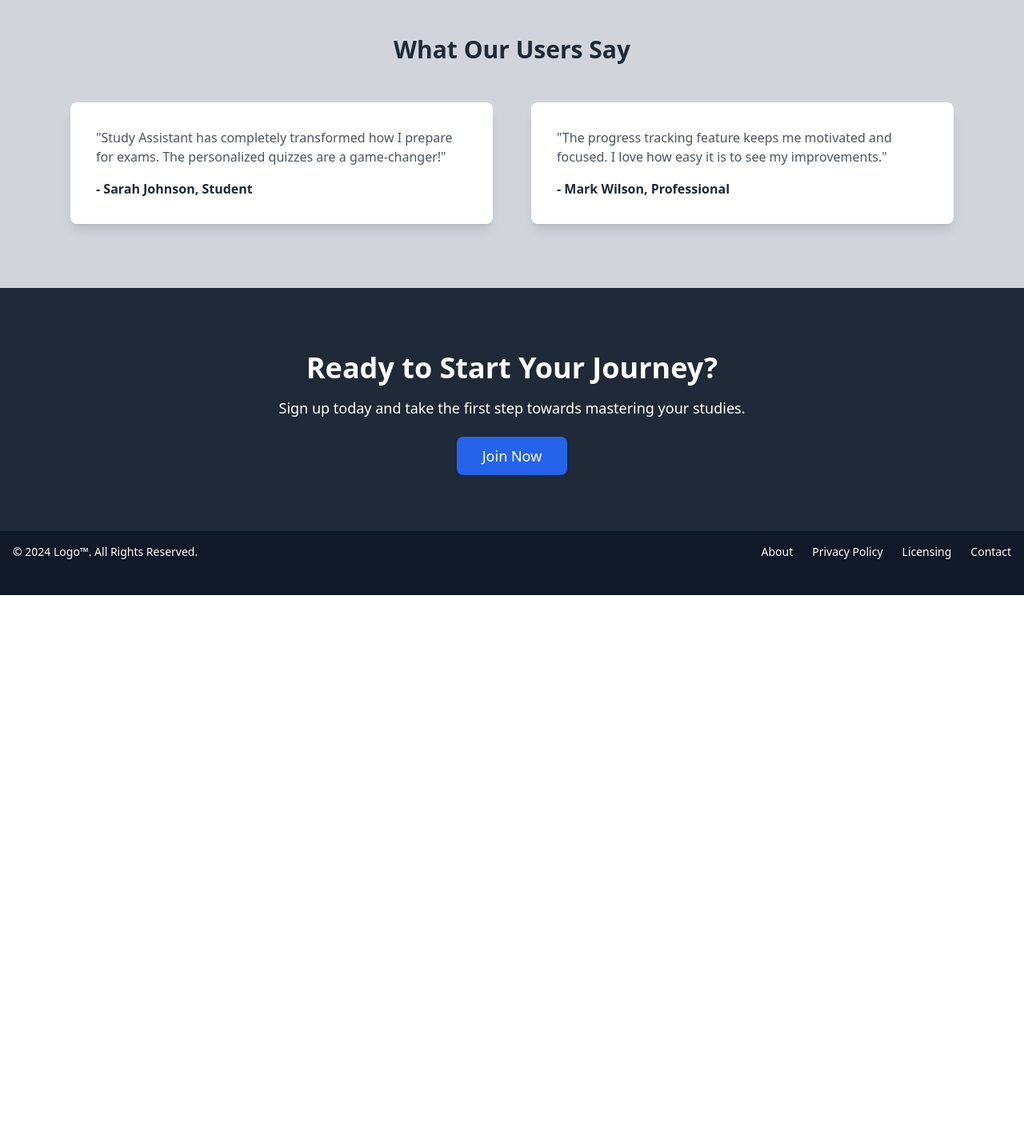
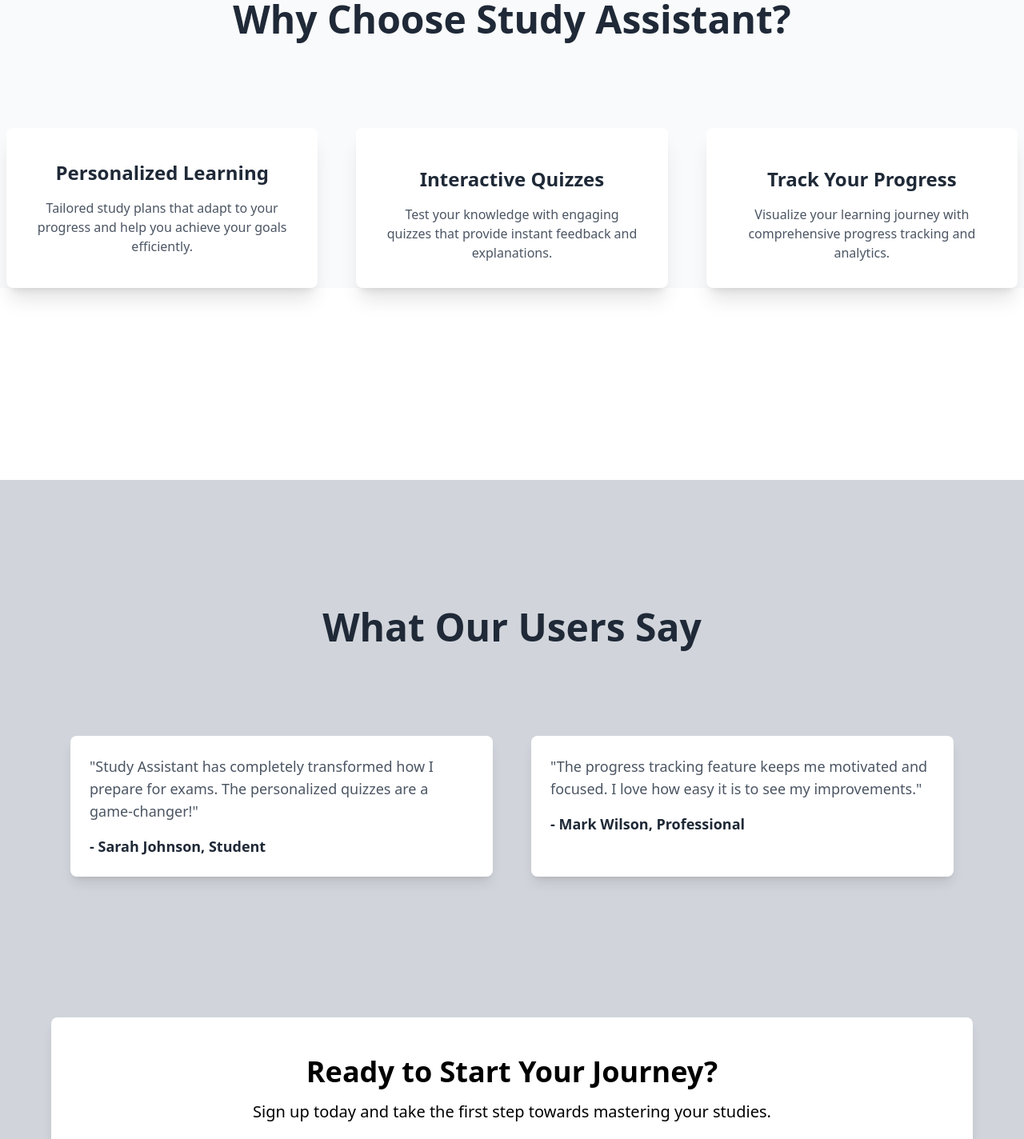
Before and after one commit to Gabb3e/ai_assistant_teacher, a React (Create React App) app in the folder frontend/: page / in a window 1280 px wide. Shown: the part 1040-2464 px from the top of the page at 80% size. Before the commit the page ends 1784 px from the top, so only its background shows below. Built offline with nearby package versions, Linux system fonts and the light colour scheme.

Commit message:
added footer and changed layout for landingpage

```diff
--- a/frontend/src/Footer.js
+++ b/frontend/src/Footer.js
@@ -2,11 +2,11 @@ import React from 'react'
 
 function Footer() {
     return (
-        <footer className="bg-gray-900 h-20">
+        <footer className="bg-gray-900 h-28">
             <div className="w-full mx-auto max-w-screen-xl p-4 md:flex md:items-center md:justify-between">
-                <span className="text-sm text-white sm:text-center">© 2024 <a href="" className="hover:underline">Logo™</a>. All Rights Reserved.
+                <span className="text-xl text-white sm:text-center">© 2024 <a href="" className="hover:underline">Logo™</a>. All Rights Reserved.
                 </span>
-                <ul className="flex flex-wrap items-center mt-3 text-sm font-medium text-white sm:mt-0">
+                <ul className="flex flex-wrap items-center mt-3 text-xl font-medium text-white sm:mt-0">
                     <li>
                         <a href="#" className="hover:underline me-4 md:me-6">About</a>
                     </li>
--- a/frontend/src/LandingPage.js
+++ b/frontend/src/LandingPage.js
@@ -1,6 +1,6 @@
-import React from 'react';
-import { Link } from 'react-router-dom';
-import Footer from './Footer';
+import React from "react";
+import { Link } from "react-router-dom";
+import Footer from "./Footer";
 
 const LandingPage = () => {
   return (
@@ -8,63 +8,91 @@ const LandingPage = () => {
       {/* Navbar */}
       <nav className="flex justify-between items-center p-1 bg-gray-900 shadow">
         <div></div> {/* Empty div for alignment */}
-        <div className='pt-6 pr-9'>
+        <div className="pt-6 pr-9 mb-6">
           {/* Use Link to navigate to Login and Register */}
-          <Link to="/Login" className="text-white text-md font-semibold hover:text-gray-900 mr-4">Login</Link>
-          <Link to="/Register" className="bg-blue-600 text-white font-semibold text-md py-2 px-4 rounded-lg hover:bg-blue-700 transition duration-300">Sign Up</Link>
+          <Link
+            to="/Login"
+            className="text-white text-md font-semibold hover:text-gray-900 mr-4"
+          >
+            Login
+          </Link>
+          <Link
+            to="/Register"
+            className="bg-blue-600 text-white font-semibold text-md py-2 px-4 rounded-lg hover:bg-blue-700 transition duration-300"
+          >
+            Sign Up
+          </Link>
         </div>
       </nav>
 
+      <div className="min-h-screen bg-gray-900">
         {/* Logo Image */}
-      <div className="flex justify-center items-center bg-gray-900">
+        <div className="flex justify-center items-center bg-gray-900 mt-20">
           <img
             src="./AI-logo.webp"
             alt="Login Illustration"
-          className="h-30 w-60"
+            className="h-96 w-96"
           />
         </div>
-
         {/* Hero Section */}
-      <header className="flex flex-col items-center justify-center text-center bg-gray-900 py-10">
-        <h1 className="text-5xl font-bold text-white leading-tight mb-4">Empower Your Learning Journey</h1>
+        <header className="flex flex-col items-center justify-center text-center bg-gray-900 mt-20">
+          <h1 className="text-5xl font-bold text-white leading-tight mb-4">
+            Empower Your Learning Journey
+          </h1>
           <p className="text-xl text-white mb-8">
-          Personalized study plans, quizzes, and resources tailored to help you excel in your studies.
+            Personalized study plans, quizzes, and resources tailored to help
+            you excel in your studies.
           </p>
-        <Link to="/Register" className="bg-blue-600 text-white py-3 px-8 rounded-lg text-lg font-medium hover:bg-blue-700 transition duration-300">
+          <Link
+            to="/Register"
+            className="bg-blue-600 text-white py-3 px-8 rounded-lg text-lg font-medium hover:bg-blue-700 transition duration-300"
+          >
             Get Started
           </Link>
         </header>
+      </div>
 
       {/* Features Section */}
-      <section className="py-20 bg-gray-50">
-        <div className="max-w-6xl mx-auto px-6">
-          <h2 className="text-3xl font-bold text-gray-800 text-center mb-12">Why Choose Study Assistant?</h2>
+      <section className="bg-gray-50 mb-60">
+        <div className="max-w-7xl mx-auto px-2">
+          <h2 className="text-5xl font-bold text-gray-800 text-center mt-40 mb-28">
+            Why Choose Study Assistant?
+          </h2>
           <div className="grid grid-cols-1 md:grid-cols-3 gap-12">
-            <div className="bg-white p-8 rounded-lg shadow-lg text-center">
+            <div className="bg-white p-6 rounded-lg shadow-xl text-center">
               <div className="text-blue-600 text-4xl mb-4">
                 <i className="fas fa-brain"></i>
               </div>
-              <h3 className="text-xl font-semibold text-gray-800 mb-4">Personalized Learning</h3>
+              <h3 className="text-2xl font-semibold text-gray-800 mb-4">
+                Personalized Learning
+              </h3>
               <p className="text-gray-600">
-                Tailored study plans that adapt to your progress and help you achieve your goals efficiently.
+                Tailored study plans that adapt to your progress and help you
+                achieve your goals efficiently.
               </p>
             </div>
-            <div className="bg-white p-8 rounded-lg shadow-lg text-center">
+            <div className="bg-white p-8 rounded-lg shadow-xl text-center">
               <div className="text-blue-600 text-4xl mb-4">
                 <i className="fas fa-check-circle"></i>
               </div>
-              <h3 className="text-xl font-semibold text-gray-800 mb-4">Interactive Quizzes</h3>
+              <h3 className="text-2xl font-semibold text-gray-800 mb-4">
+                Interactive Quizzes
+              </h3>
               <p className="text-gray-600">
-                Test your knowledge with engaging quizzes that provide instant feedback and explanations.
+                Test your knowledge with engaging quizzes that provide instant
+                feedback and explanations.
               </p>
             </div>
-            <div className="bg-white p-8 rounded-lg shadow-lg text-center">
+            <div className="bg-white p-8 rounded-lg shadow-xl text-center">
               <div className="text-blue-600 text-4xl mb-4">
                 <i className="fas fa-chart-line"></i>
               </div>
-              <h3 className="text-xl font-semibold text-gray-800 mb-4">Track Your Progress</h3>
+              <h3 className="text-2xl font-semibold text-gray-800 mb-4">
+                Track Your Progress
+              </h3>
               <p className="text-gray-600">
-                Visualize your learning journey with comprehensive progress tracking and analytics.
+                Visualize your learning journey with comprehensive progress
+                tracking and analytics.
               </p>
             </div>
           </div>
@@ -72,34 +100,44 @@ const LandingPage = () => {
       </section>
 
       {/* Testimonials Section */}
-      <section className="py-20 bg-gray-300">
+      <section className="py-20 bg-gray-300 min-h-screen">
         <div className="max-w-6xl mx-auto px-6">
-          <h2 className="text-3xl font-bold text-gray-800 text-center mb-12">What Our Users Say</h2>
+          <h2 className="text-5xl font-bold text-gray-800 text-center mt-20 mb-28">
+            What Our Users Say
+          </h2>
           <div className="grid grid-cols-1 md:grid-cols-2 gap-12">
-            <div className="bg-white p-8 rounded-lg shadow-lg">
+            <div className="bg-white p-6 rounded-lg shadow-lg text-lg">
               <p className="text-gray-600 mb-4">
-                "Study Assistant has completely transformed how I prepare for exams. The personalized quizzes are a game-changer!"
+                "Study Assistant has completely transformed how I prepare for
+                exams. The personalized quizzes are a game-changer!"
               </p>
-              <div className="text-gray-800 font-semibold">- Sarah Johnson, Student</div>
+              <div className="text-gray-800 font-semibold">
+                - Sarah Johnson, Student
               </div>
-            <div className="bg-white p-8 rounded-lg shadow-lg">
+            </div>
+            <div className="bg-white p-6 rounded-lg shadow-lg text-lg">
               <p className="text-gray-600 mb-4">
-                "The progress tracking feature keeps me motivated and focused. I love how easy it is to see my improvements."
+                "The progress tracking feature keeps me motivated and focused. I
+                love how easy it is to see my improvements."
               </p>
-              <div className="text-gray-800 font-semibold">- Mark Wilson, Professional</div>
+              <div className="text-gray-800 font-semibold">
+                - Mark Wilson, Professional
               </div>
             </div>
           </div>
-      </section>
-
-      {/* CTA Section */}
-      <section className="py-20 bg-gray-800 text-white">
-        <div className="max-w-6xl mx-auto text-center">
-          <h2 className="text-4xl font-bold mb-4">Ready to Start Your Journey?</h2>
-          <p className="text-lg mb-8">
-            Sign up today and take the first step towards mastering your studies.
+        </div>
+        <div className="max-w-6xl mx-auto text-center mt-44 bg-white p-12 shadow-lg rounded-lg">
+          <h2 className="text-4xl font-bold mb-4">
+            Ready to Start Your Journey?
+          </h2>
+          <p className="text-xl mb-8">
+            Sign up today and take the first step towards mastering your
+            studies.
           </p>
-          <Link to="/Register" className="bg-blue-600 text-white py-3 px-8 rounded-lg text-lg font-medium hover:bg-blue-700 transition duration-300">
+          <Link
+            to="/Register"
+            className="bg-blue-600 text-white py-3 px-8 rounded-lg text-lg font-medium hover:bg-blue-700 transition duration-300"
+          >
             Join Now
           </Link>
         </div>
```
Lines whose indentation alone changed are shown as unchanged.
